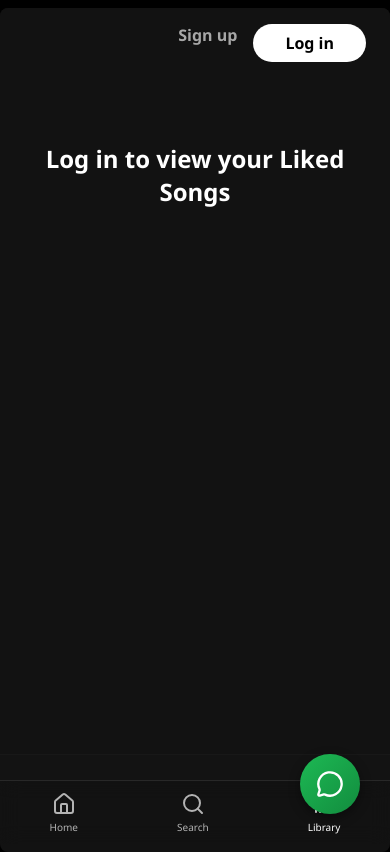
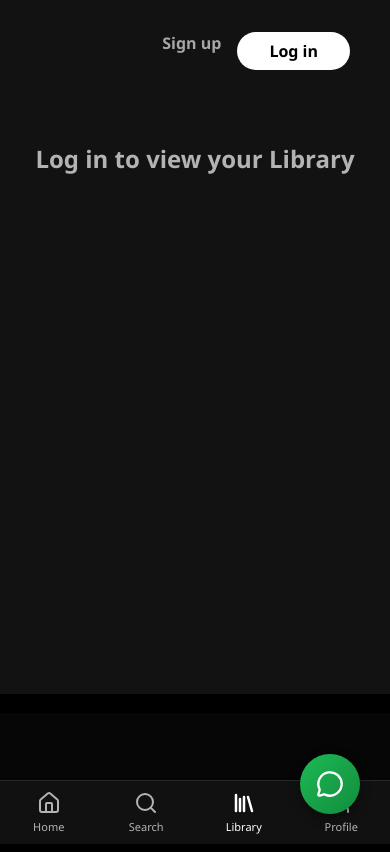
Before and after one commit to Alokkumar2004/melodyhub-ai, a React (Vite) app in the folder client/: page /library in a window 390 px wide. Built offline with nearby package versions, Linux system fonts and the light colour scheme.

Commit message:
Allow localhost:5173 in CORS

```diff
--- a/client/src/App.css
+++ b/client/src/App.css
@@ -1,3 +1,4 @@
+/* --- DESKTOP LAYOUT --- */
 .app-container {
   display: grid;
   grid-template-columns: 240px 1fr;
@@ -6,20 +7,30 @@
     "sidebar main"
     "player player";
   height: 100vh;
+  background-color: #000000; /* Dark background behind the curved main content */
+  overflow: hidden; /* Prevents the entire page from scrolling */
 }
 
 .main-content {
   grid-area: main;
   background-color: #121212;
-  border-radius: 8px;
+  border-radius: 8px 0 0 0; /* Spotify-style curve on the top-left */
   margin-top: 8px;
-  overflow-y: auto;
+  overflow-y: auto; /* Allows only this section to scroll */
   position: relative;
+  padding: 1.5rem;
 }
-/* Add to bottom of App.css */
+
+/* --- MOBILE LAYOUT (Screens smaller than 768px) --- */
 @media (max-width: 768px) {
   .app-container {
-    display: block; /* Removes the CSS Grid column for the sidebar */
+    /* Redefine the grid for mobile: 1 column, and adjust bottom row height */
+    grid-template-columns: 1fr;
+    /* The bottom row is 150px to fit BOTH the 90px music player and a 60px Mobile Nav */
+    grid-template-rows: 1fr 150px;
+    grid-template-areas:
+      "main"
+      "player";
   }
 
   .sidebar {
@@ -27,7 +38,14 @@
   }
 
   .main-content {
-    height: 100vh;
-    padding-bottom: 160px; /* Space for Bottom Player + Mobile Nav */
+    margin-top: 0; /* Remove the top gap on small screens to save space */
+    border-radius: 0; /* Remove rounded corners so it sits flush against the edges */
+    padding: 1rem;
+
+    /*
+      Note: You do NOT need 'height: 100vh' or 'padding-bottom: 160px' here anymore.
+      Because of CSS Grid, the parent .app-container automatically forces this
+      section to fill exactly the right amount of space without overflowing!
+    */
   }
 }
--- a/client/src/components/BottomPlayer.css
+++ b/client/src/components/BottomPlayer.css
@@ -33,18 +33,25 @@
   display: flex;
   flex-direction: column;
   justify-content: center;
+  overflow: hidden; /* Ensures long titles don't stretch layout */
 }
 
 .player-title {
   font-size: 14px;
   font-weight: 500;
   color: white;
+  white-space: nowrap;
+  overflow: hidden;
+  text-overflow: ellipsis;
 }
 
 .player-artist {
   font-size: 12px;
   color: #b3b3b3;
   margin-top: 4px;
+  white-space: nowrap;
+  overflow: hidden;
+  text-overflow: ellipsis;
 }
 
 /* Center Section: Controls and Progress Bar */
@@ -154,3 +161,68 @@
 .volume-bar {
   width: 100px;
 }
+
+/* --- MOBILE TWEAKS FOR BOTTOM PLAYER --- */
+@media (max-width: 768px) {
+  .bottom-player {
+    bottom: 60px; /* Leaves room for the Mobile Navigation Bar below it */
+    height: 70px; /* Slightly shorter */
+    padding: 0 10px;
+    background-color: rgba(24, 24, 24, 0.95);
+    backdrop-filter: blur(10px); /* Premium glassmorphism effect */
+  }
+
+  /* Make Left section take most of the room */
+  .player-left {
+    width: 65%;
+    gap: 10px;
+  }
+
+  .player-cover {
+    width: 48px;
+    height: 48px;
+  }
+
+  .player-title {
+    font-size: 13px;
+  }
+
+  /* Hide Volume on mobile entirely */
+  .player-right {
+    display: none;
+  }
+
+  /* Shift Controls to the right */
+  .player-center {
+    width: 35%;
+    align-items: flex-end;
+  }
+
+  .player-controls {
+    margin-bottom: 0;
+    gap: 16px;
+  }
+
+  /* Premium Trick: Position the progress bar on the very top edge of the player */
+  .progress-container {
+    position: absolute;
+    top: -2px; /* Rests on the top border */
+    left: 0;
+    width: 100%;
+    gap: 0;
+  }
+
+  .time-text {
+    display: none; /* Hide numbers to save space */
+  }
+
+  .progress-bar {
+    height: 2px; /* Ultra-thin progress line */
+    border-radius: 0;
+  }
+
+  /* Hide the slider dot on mobile */
+  .progress-bar::-webkit-slider-thumb {
+    display: none;
+  }
+}
--- a/client/src/components/MobileNav.css
+++ b/client/src/components/MobileNav.css
@@ -1,27 +1,48 @@
+/* --- MOBILE NAVIGATION BAR --- */
 .mobile-nav {
   display: none; /* Hidden by default on desktop */
+}
+
+/* Only show on screens smaller than 768px (tablets/phones) */
+@media (max-width: 768px) {
+  .mobile-nav {
+    display: flex;
     position: fixed;
     bottom: 0;
     left: 0;
     width: 100%;
     height: 64px;
     background-color: rgba(18, 18, 18, 0.95);
-  backdrop-filter: blur(10px);
-  z-index: 1000;
+    backdrop-filter: blur(10px); /* Premium glassmorphism effect */
+    z-index: 1001; /* Strictly keeps this above the music player */
     border-top: 1px solid #282828;
     justify-content: space-around;
     align-items: center;
+
+    /* Support for modern iPhones so the home bar doesn't block buttons */
+    padding-bottom: env(safe-area-inset-bottom);
+  }
+
+  /* Automatically adjust height if viewing on an iPhone with a notch/home bar */
+  @supports (padding-bottom: env(safe-area-inset-bottom)) {
+    .mobile-nav {
+      height: calc(64px + env(safe-area-inset-bottom));
+    }
   }
 
   .mobile-nav-item {
     display: flex;
     flex-direction: column;
     align-items: center;
+    justify-content: center;
     color: #b3b3b3;
     text-decoration: none;
-  font-size: 10px;
+    font-size: 11px; /* Slightly bumped up for readability */
+    font-weight: 500;
     gap: 4px;
-  transition: color 0.2s;
+    width: 100%; /* Expands tap target area */
+    height: 100%;
+    transition: color 0.2s ease, transform 0.1s ease;
   }
 
   .mobile-nav-item.active,
@@ -29,9 +50,13 @@
     color: #ffffff;
   }
 
-/* Only show on screens smaller than 768px (tablets/phones) */
-@media (max-width: 768px) {
-  .mobile-nav {
-    display: flex;
+  /* Make the icon slightly thicker when it is the active page */
+  .mobile-nav-item.active svg {
+    stroke-width: 2.5px;
+  }
+
+  /* Subtle shrink animation when a user physically taps the button */
+  .mobile-nav-item:active {
+    transform: scale(0.9);
   }
 }
--- a/client/src/components/MobileNav.jsx
+++ b/client/src/components/MobileNav.jsx
@@ -1,5 +1,5 @@
 import React from 'react';
-import { Home, Search, Library } from 'lucide-react';
+import { Home, Search, Library, User } from 'lucide-react';
 import { Link, useLocation } from 'react-router-dom';
 import './MobileNav.css';
 
@@ -12,13 +12,21 @@ const MobileNav = () => {
         <Home size={24} />
         <span>Home</span>
       </Link>
+
       <Link to="/search" className={`mobile-nav-item ${location.pathname === '/search' ? 'active' : ''}`}>
         <Search size={24} />
         <span>Search</span>
       </Link>
+
       <Link to="/library" className={`mobile-nav-item ${location.pathname === '/library' ? 'active' : ''}`}>
         <Library size={24} />
         <span>Library</span>
+      </Link>
+
+      {/* Added Profile so users can access their account on mobile */}
+      <Link to="/profile" className={`mobile-nav-item ${location.pathname === '/profile' ? 'active' : ''}`}>
+        <User size={24} />
+        <span>Profile</span>
       </Link>
     </div>
   );
--- a/client/src/pages/Library.css
+++ b/client/src/pages/Library.css
@@ -1,13 +1,54 @@
+/* --- MAIN CONTAINER --- */
 .library-container {
   height: 100%;
   overflow-y: auto;
+  background-color: #121212;
+  padding-bottom: 120px; /* Crucial: leaves room for the bottom player */
 }
 
+/* --- TOP BAR (Create Playlist) --- */
+.library-top-bar {
+  display: flex;
+  justify-content: space-between;
+  align-items: center;
+  padding: 16px 32px;
+  margin-top: 10px;
+}
+
+.library-top-bar h2 {
+  color: white;
+  margin: 0;
+  font-size: 1.8rem;
+}
+
+.create-playlist-btn {
+  display: flex;
+  align-items: center;
+  gap: 8px;
+  background-color: transparent;
+  color: #b3b3b3;
+  border: 1px solid #b3b3b3;
+  padding: 8px 16px;
+  border-radius: 20px; /* Premium pill shape */
+  font-size: 14px;
+  font-weight: 600;
+  cursor: pointer;
+  transition: all 0.2s ease;
+}
+
+.create-playlist-btn:hover {
+  background-color: white;
+  color: black;
+  border-color: white;
+  transform: scale(1.05);
+}
+
+/* --- HEADER SECTION --- */
 .library-header {
   background: linear-gradient(to bottom, #5038a0, #121212);
-  padding: 60px 32px 24px 32px;
+  padding: 40px 32px 24px 32px;
   display: flex;
-  align-items: flex-end;
+  align-items: flex-end; /* Aligns the text to the bottom of the image */
   gap: 24px;
 }
 
@@ -19,14 +60,83 @@
   align-items: center;
   justify-content: center;
   box-shadow: 0 4px 24px rgba(0, 0, 0, 0.5);
+  border-radius: 8px; /* Adds a subtle premium curve */
 }
 
 .library-header-info {
   display: flex;
   flex-direction: column;
   gap: 8px;
+  color: white;
 }
 
+.profile-type {
+  font-size: 12px;
+  font-weight: 700;
+  text-transform: uppercase;
+}
+
+.profile-title {
+  font-size: 4.5rem;
+  font-weight: 900;
+  margin: 0;
+  line-height: 1.1;
+  letter-spacing: -1px;
+}
+
+.profile-stats {
+  font-size: 14px;
+  color: #b3b3b3;
+  font-weight: 500;
+}
+
+/* --- CONTENT SECTION --- */
 .library-content {
   padding: 24px 32px;
 }
+
+
+/* --- MOBILE RESPONSIVENESS --- */
+@media (max-width: 768px) {
+  .library-container {
+    padding-bottom: 160px; /* Extra room for mobile nav + player */
+  }
+
+  .library-top-bar {
+    padding: 16px;
+  }
+
+  .library-top-bar h2 {
+    font-size: 1.4rem;
+  }
+
+  .create-playlist-btn {
+    padding: 6px 12px;
+    font-size: 12px;
+  }
+
+  .library-header {
+    padding: 24px 16px;
+    flex-direction: column; /* Stacks the image on top of the text on mobile */
+    align-items: center;
+    text-align: center;
+  }
+
+  .liked-icon-container {
+    width: 140px;
+    height: 140px;
+  }
+
+  .liked-icon-container svg {
+    width: 48px;
+    height: 48px;
+  }
+
+  .profile-title {
+    font-size: 2.5rem; /* Shrinks the giant title text */
+  }
+
+  .library-content {
+    padding: 16px;
+  }
+}
--- a/client/src/pages/Library.jsx
+++ b/client/src/pages/Library.jsx
@@ -3,7 +3,7 @@ import Navbar from '../components/Navbar';
 import SongCard from '../components/SongCard';
 import api from '../services/api';
 import { useAuth } from '../context/AuthContext';
-import { Heart } from 'lucide-react';
+import { Heart, Plus } from 'lucide-react'; // <-- Imported Plus icon
 import './Library.css';
 import './Home.css';
 
@@ -15,7 +15,8 @@ const Library = () => {
     const fetchLikedSongs = async () => {
       if (!user) return; // Wait until user is logged in
       try {
-        const { data } = await api.get('/users/liked');
+        // FIXED: Updated to match your backend songRoutes.js endpoint
+        const { data } = await api.get('/songs/liked');
         setLikedSongs(data);
       } catch (error) {
         console.error("Error fetching liked songs", error);
@@ -29,7 +30,9 @@ const Library = () => {
       <div className="library-container">
         <Navbar />
         <div className="library-content">
-          <h2 style={{ textAlign: 'center', marginTop: '40px' }}>Log in to view your Liked Songs</h2>
+          <h2 style={{ textAlign: 'center', marginTop: '40px', color: '#b3b3b3' }}>
+            Log in to view your Library
+          </h2>
         </div>
       </div>
     );
@@ -38,6 +41,16 @@ const Library = () => {
   return (
     <div className="library-container">
       <Navbar />
+
+      {/* NEW: Top Action Bar for Library (Crucial for Mobile Users) */}
+      <div className="library-top-bar">
+        <h2 style={{ color: 'white', margin: 0 }}>Your Library</h2>
+        <button className="create-playlist-btn" onClick={() => alert('AI Magic Namer coming soon!')}>
+          <Plus size={20} />
+          <span>Create Playlist</span>
+        </button>
+      </div>
+
       <div className="library-header">
         <div className="liked-icon-container">
           <Heart size={64} color="#ffffff" fill="#ffffff" />
@@ -51,13 +64,17 @@ const Library = () => {
 
       <div className="library-content">
         <div className="cards-grid">
-          {likedSongs.map((song) => (
-            <SongCard
-              key={song._id}
-              song={{ ...song, id: song._id, image: song.coverImage }}
-              playlist={likedSongs.map(s => ({ ...s, id: s._id, image: s.coverImage }))}
-            />
-          ))}
+          {likedSongs.length === 0 ? (
+            <p style={{ color: '#b3b3b3' }}>You haven't liked any songs yet. Go find some music!</p>
+          ) : (
+            likedSongs.map((song) => (
+              <SongCard
+                key={song._id}
+                song={{ ...song, id: song._id, image: song.coverImage }}
+                playlist={likedSongs.map(s => ({ ...s, id: s._id, image: s.coverImage }))}
+              />
+            ))
+          )}
         </div>
       </div>
     </div>
```
Also changed, not shown: client/src/components/SongCard.css (+25 -2 lines), 1 other file (tests, documents, lock files or other folders). Lines whose indentation alone changed are shown as unchanged.
